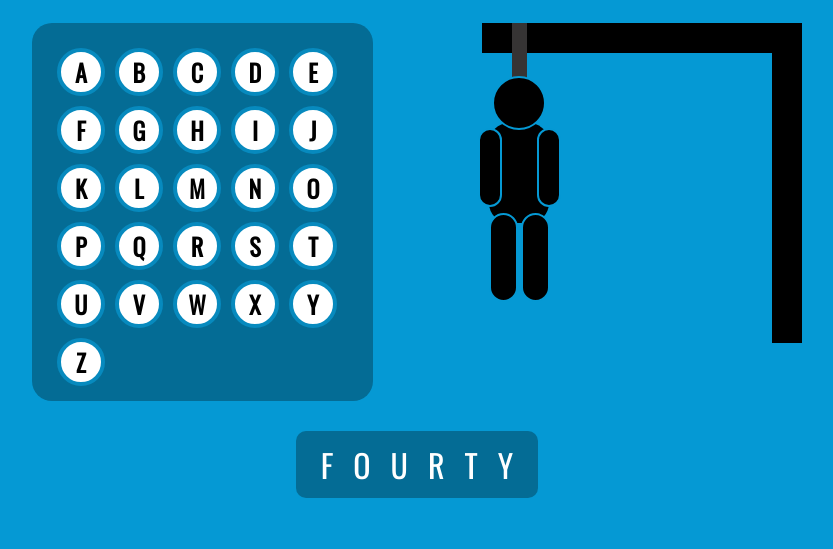
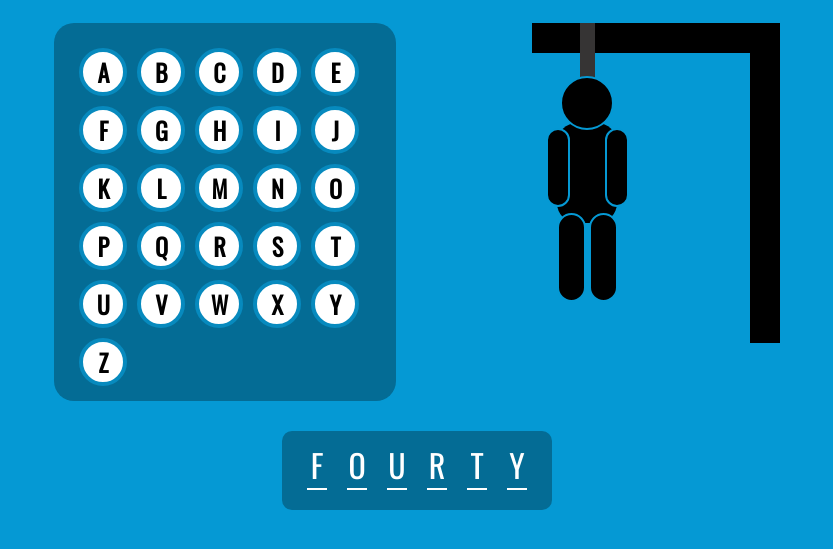
Before and after one commit to grzegorzeryks/hangman_game, a plain HTML site: page index.html in a window 1280 px wide. Shown: the part 103-652 px from the top of the page, without its empty margins (223-1056 px from the left). Drawn offline with nearby package versions, Linux system fonts and the light colour scheme.

Commit message:
sound css and js

```diff
--- a/css/master.css
+++ b/css/master.css
@@ -73,12 +73,12 @@ h1 {
 
 .hangman {
   position: relative;
-  margin-top: 55 px;
-  width: 380px;
+  /* margin-top: 50px; */
+  width: 290px;
 }
 
 .top-block {
-  width: 320px;
+  width: 248px;
   height: 30px;
   background: black;
   position: absolute;
@@ -162,23 +162,22 @@ h1 {
 .word {
   margin-top:30px;
   background: rgb(4, 108, 149);
-  padding: 10px 25px 10px;
+  padding: 10px 25px 20px;
   border-radius: 10px;
   font-size: 2rem;
+  display: flex;
 }
 
-.word span {
+.word div {
+  width: 20px;
   margin-left: 20px;
+  border-bottom: 2px solid white;
+  display: flex;
+  justify-content: center;
 }
 
-/* .word span:before{
-  content: "";
-  width: 25px;
-  height: 40px;
-  background: white;
-  position: absolute;
-} */
 
-.word span:nth-child(1) {
+
+.word div:nth-child(1) {
   margin: 0;
 }
--- a/js/main.js
+++ b/js/main.js
@@ -1,23 +1,46 @@
 /*jshint esversion: 6 */
-let words = ['dog','cat','mouse','highway','fourty','seven'];
+document.addEventListener("DOMContentLoaded", function(event) {
+
+let words = ['dog', 'cat', 'mouse', 'highway', 'fourty', 'seven'];
 let word = document.querySelector('.word');
-console.log(word);
-
+let letters = document.querySelectorAll('.letters div');
+let clickSound = new Audio('snd/click.mp3');
 
 //Function that randomly chooses an item from an array and splits it into new array
-function randomWord(){
+function randomWord() {
   let randomNr = Math.floor(Math.random() * words.length);
   let randomString = words[randomNr];
   let newArray = randomString.split('');
 
-for (var i = 0; i < newArray.length; i++) {
-  let newBox = document.createElement('div');
-  let newWord = document.createElement('span');
-  newWord.innerText = newArray[i].toUpperCase();
-
-  word.appendChild(newWord);
-}
+  for (var i = 0; i < newArray.length; i++) {
+    let newBox = document.createElement('div');
+    let newWord = document.createElement('span');
+    newWord.innerText = newArray[i].toUpperCase();
+    newBox.appendChild(newWord);
+    word.appendChild(newBox);
+  }
 
 }
 
 randomWord();
+
+
+//functions checking letters
+function checkLetter() {
+  console.log('works');
+  clickSound.play();
+  if (true) {
+
+  }
+  else {
+    console.log('wrong!');
+  }
+}
+
+for (var i = 0; i < letters.length; i++) {
+  letters[i].addEventListener('click', checkLetter);
+
+}
+
+
+});
```
Also changed, not shown: 1 other file.
